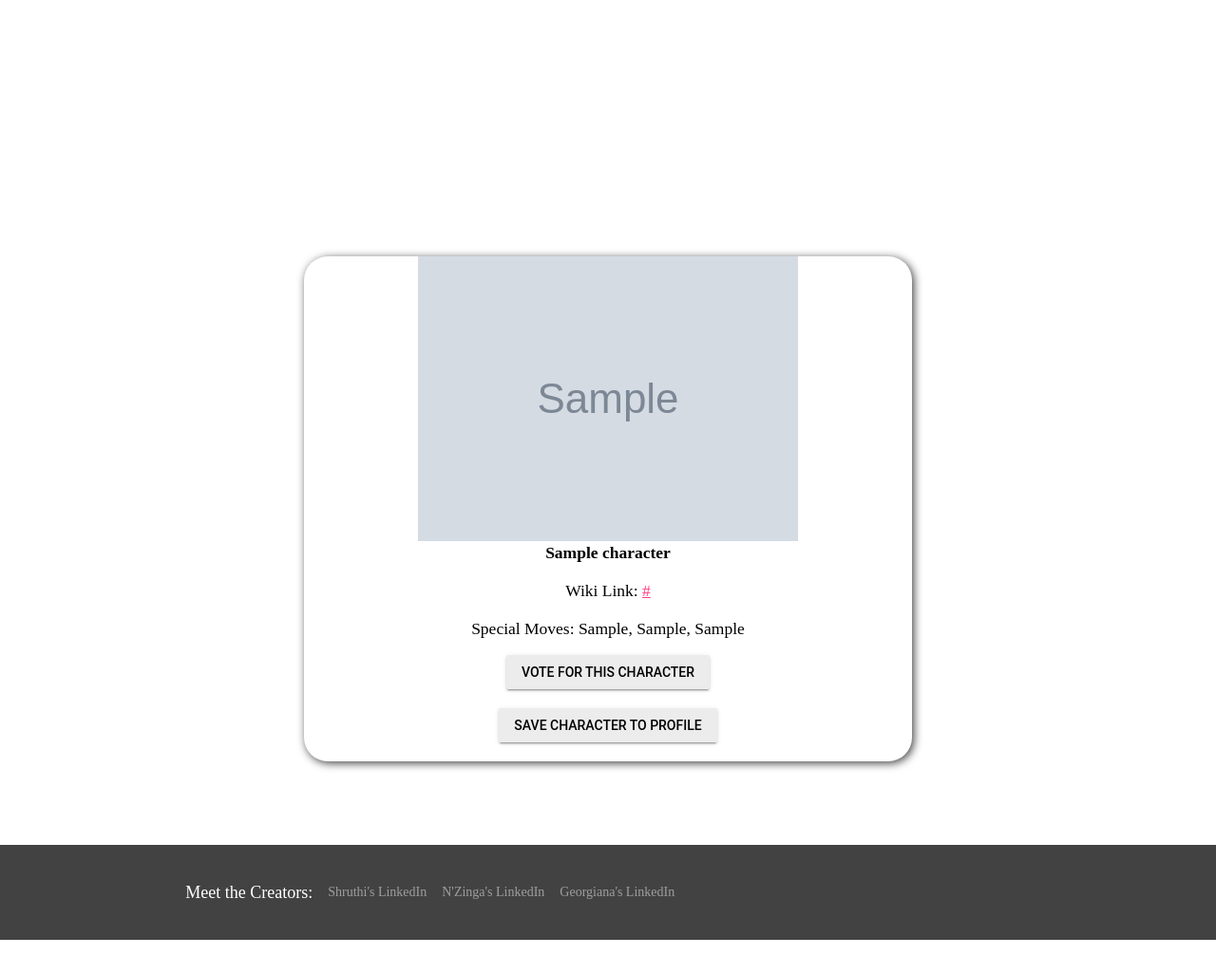
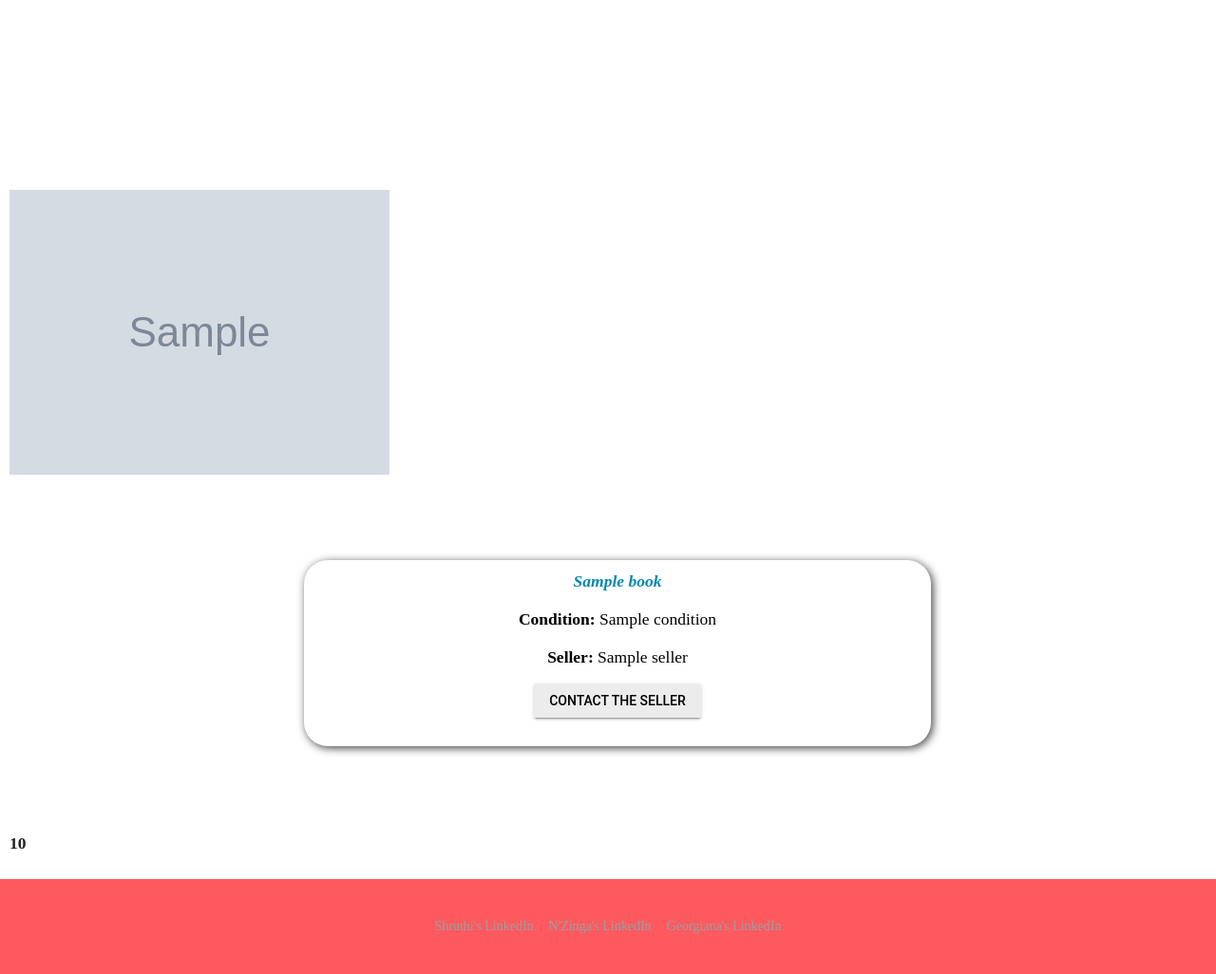
Before and after one commit to emmabarron/Textbook-Swap, a Python web app: template templates/item.html in a window 1280 px wide. Shown: the part 210-1236 px from the top of the page at 95% size. Before the commit the page ends 1200 px from the top, so only its background shows below. Run offline with Jinja, Linux system fonts and the light colour scheme; the template is opened without the code that fills it: most values are stand-ins (such as "Sample title", 1, 10 or a date in 2020); grey boxes marked "Sample" are stand-in pictures; some libraries are stand-ins or nearby versions.

Commit message:
fixed layout on item.html

```diff
--- a/styles/item.css
+++ b/styles/item.css
@@ -113,10 +113,10 @@ select{
   width: 100%;
   padding-right: 8px;
   padding-left: 8px;
-  justify-content: space-around;
+  justify-content: center;
   font-size: 18px;
   bottom:0%;
-
+  background-color: #ff5a60;
 }
 .mdl-layout{
   min-height: fit-content;
@@ -124,3 +124,14 @@ select{
 .mdl-layout.mdl-js-layout.mdl-layout--fixed-header{
   justify-content: space-between;
 }
+#charline1 {
+    color: #0588ad;
+}
+.column {
+  width: 33.33%;
+  padding: 10px;
+}
+
+.row:after {
+  display: table;
+}
--- a/templates/item.html
+++ b/templates/item.html
@@ -32,19 +32,22 @@
     <p id="thetoast"></p>
 
 
-
-
-      <div id='character' class="">
+    <div class="row">
+      <div class="column">
         <img id="charimage" src="{{character.image_url}}">
-        <p class="chartext" id="charline1"><b>{{character.name}}</b></p>
-        <p class="chartext" id="charline2">Wiki Link: <a target="_blank" href='{{character.wiki_link}}'>{{character.wiki_link}}</a></p>
-        <p class="chartext" id="charline1">Special Moves: {{character.up_b}}, {{character.side_b}}, {{character.down_b}}</p>
-        <button class="mdl-button mdl-js-button mdl-button--raised mdl-js-ripple-effect votebutton" name="votebutton" value = "{{character.key.id()}}">Vote for this character</button><br>
-        <button onclick="toast()" user_id = "{{userid}}" id="onlybutton" value = "{{character.key.id()}}" class="mdl-button mdl-js-button mdl-button--raised mdl-js-ripple-effect savebutton" name="savebutton">Save character to profile</button><br>
       </div>
+      <div id='character' class="column">
+        <p class="chartext" id="charline1"><b><i>{{book.name}}</i></b></p>
+        <p class="chartext" id="charline2"><b>Condition:</b> {{book.condition}}</p>
+        <p class="chartext" id="charline3"><b>Seller:</b> {{seller.name}}</p>
+        <button class="mdl-button mdl-js-button mdl-button--raised mdl-js-ripple-effect votebutton" name="votebutton" value = "{{mailto}}">Contact the seller</button><br>
+      </div>
+      <div class="column">
+        <p class="chartext" id="price"><b>{{book.price}}</b></p>
+      </div>
+    </div>
     <footer class="mdl-mini-footer" style="align: center" >
       <div class="mdl-mini-footer__left-section">
-        <div class="mdl-logo">Meet the Creators:</div>
         <ul class="mdl-mini-footer__link-list">
           <li><a href="https://www.linkedin.com/in/shruthi-santhanam">Shruthi's LinkedIn</a></li>
           <li><a href="https://www.linkedin.com/in/n-zinga-thecomputerscientist">N'Zinga's LinkedIn</a></li>
```
